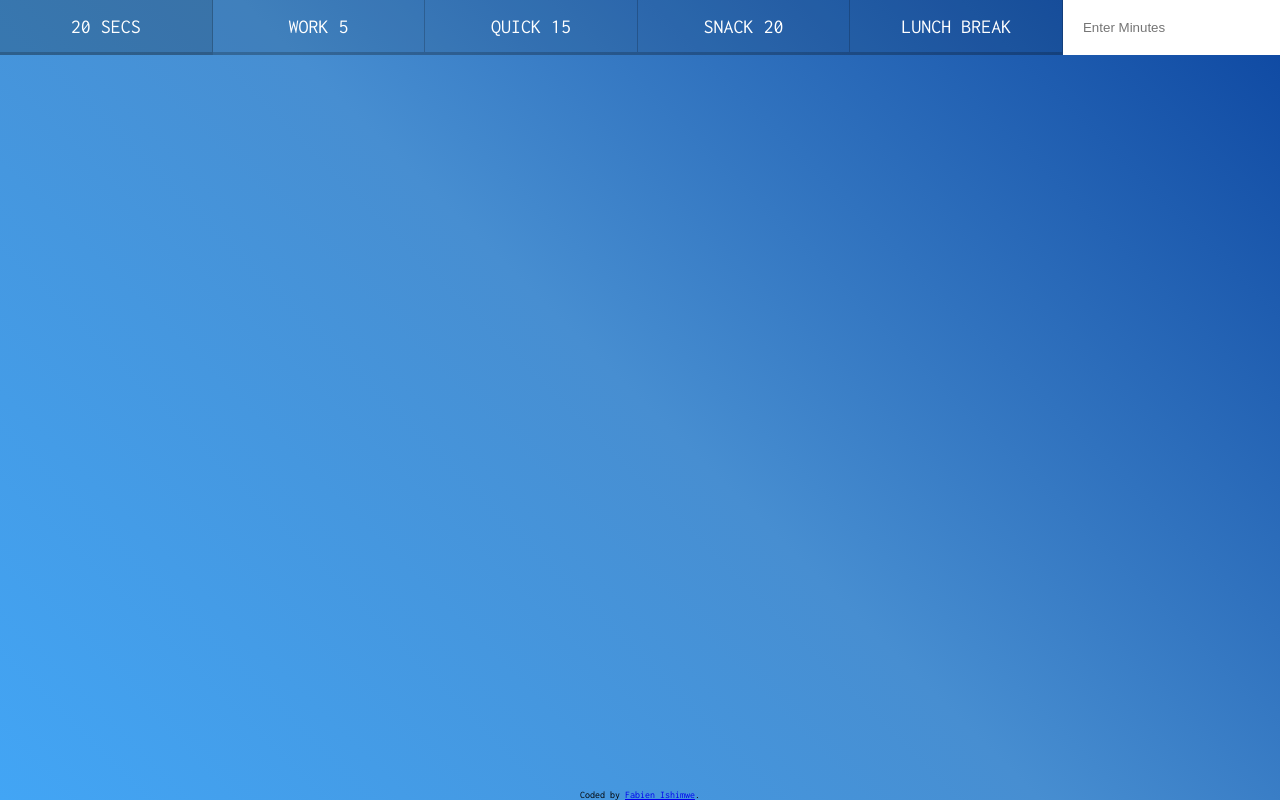
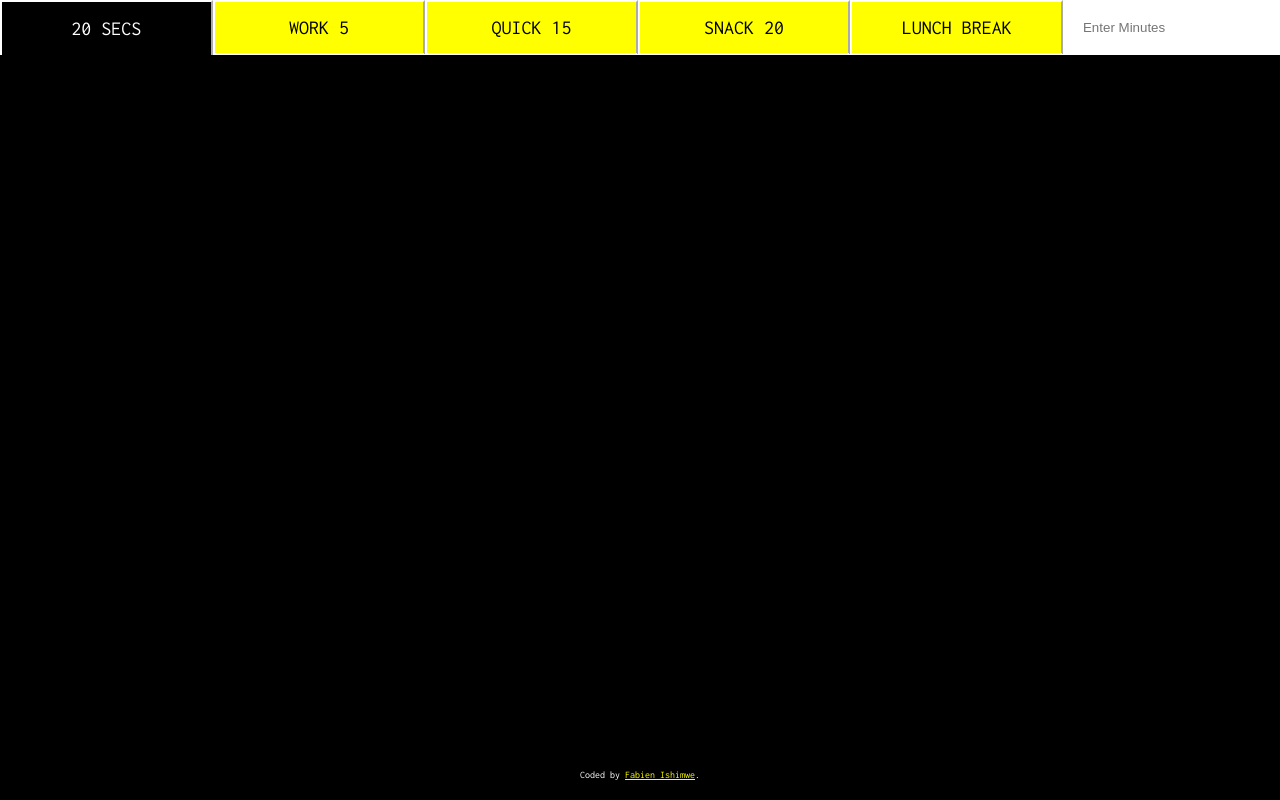
Before and after one commit to devfabien/Custom-countDown, a plain HTML site: page index.html in a window 1280 px wide. Drawn offline with Linux system fonts and the light colour scheme.

Commit message:
style: add styles for the footer

```diff
--- a/style.css
+++ b/style.css
@@ -1,8 +1,7 @@
 html {
     box-sizing: border-box;
     font-size: 10px;
-    background: #8E24AA;
-    background: linear-gradient(45deg,  #42a5f5 0%,#478ed1 50%,#0d47a1 100%);
+    background: black;
   }
 
   *, *:before, *:after {
@@ -50,14 +49,15 @@ html {
 
   .timer__button {
     background: none;
-    border: 0;
+    /* border-width: 2px; */
+    border-color: white;
+    border-bottom: 2px solid white;
     cursor: pointer;
-    color: white;
+    color: black;
     font-size: 2rem;
     text-transform: uppercase;
-    background: rgba(0,0,0,0.1);
-    border-bottom: 3px solid rgba(0,0,0,0.2);
-    border-right: 1px solid rgba(0,0,0,0.2);
+    background: yellow;
+
     padding: 1rem;
     font-family: 'Inconsolata', monospace;
   }
@@ -66,6 +66,8 @@ html {
   .timer__button:focus {
     background: rgba(0,0,0,0.2);
     outline: 0;
+    color: white;
+    border-bottom: 0px;
   }
 
   .display {
@@ -75,6 +77,16 @@ html {
     align-items: center;
     justify-content: center;
   }
+  .attribution {
+    position: absolute;
+    bottom: 20px;
+    left: 0;
+    right: 0;
+    color: white;
+  }
+  .attribution a {
+    color: yellow;
+  }
 
   .display__end-time {
     font-size: 4rem;
```
